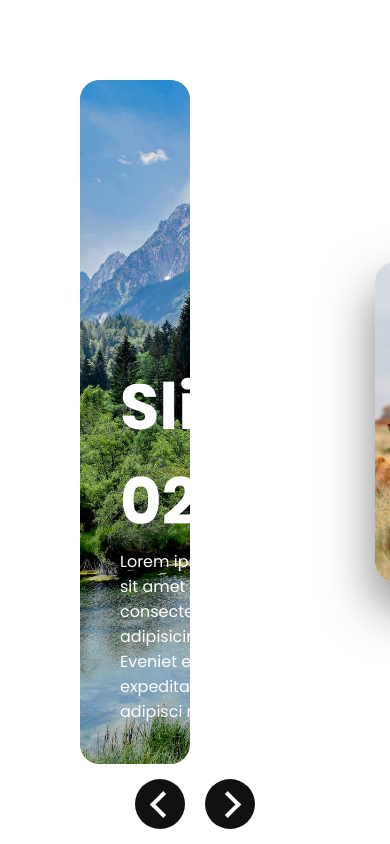
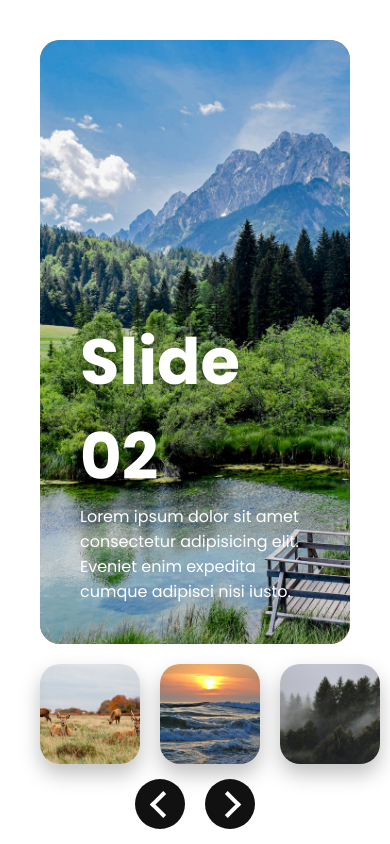
Before and after one commit to Vityamin-N/image-slider, a plain HTML site: page index.html in a window 390 px wide. Drawn offline with Linux system fonts and the light colour scheme.

Commit message:
Responsive markup

```diff
--- a/styles.css
+++ b/styles.css
@@ -128,3 +128,41 @@
     transform: translateY(0px);
     transition-delay: 0.5s;
 }
+
+@media(max-width: 900px)
+{
+    .slider{
+        position: absolute;
+        inset: 40px 40px 200px 40px;
+    }
+
+    .slider .slides{
+        width: 100px;
+        height: 100px;
+        top: initial;
+        bottom: -170px;
+        box-shadow: 0 10px 20px rgba(0, 0, 0, 0.25);
+    }
+    .slider .slides:nth-child(1),
+    .slider .slides:nth-child(2)
+    {
+        top: initial;
+        bottom: 0px;
+    }
+    .slider .slides:nth-child(3)
+    {
+        left: 0;
+    }
+    .slider .slides:nth-child(4)
+    {
+        left: 120px;
+    }
+    .slider .slides:nth-child(5)
+    {
+        left: 240px;
+    }
+    .slider .slides:nth-child(6)
+    {
+        left: 360px;
+    }
+}
```
